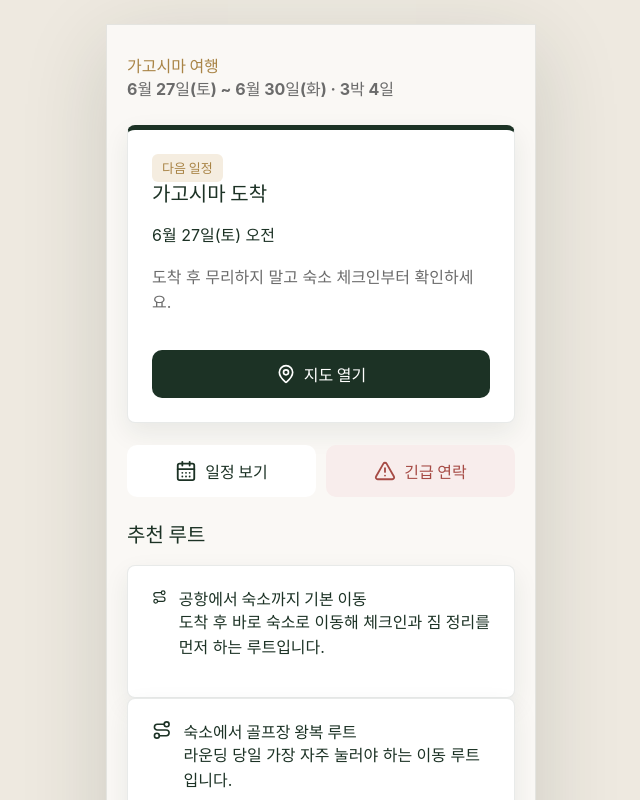
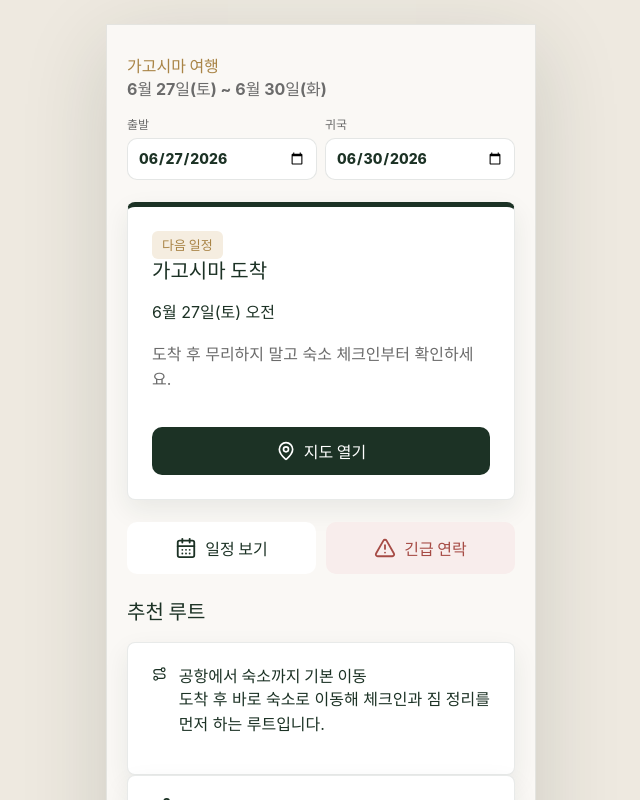
Before and after one commit to hjh6709/for_Kagoshima_travel, a React (Vite) app: page / in a window 1280 px wide. Shown: the top 800 px of the page, without its empty margins (319-959 px from the left). Built offline with nearby package versions, Linux system fonts and the light colour scheme; a web font is replaced by a local one.

Commit message:
feat: allow editing trip dates

```diff
--- a/src/App.tsx
+++ b/src/App.tsx
@@ -15,6 +15,10 @@ import { checklist, emergencies, places, routes, schedules, trip } from "./data/
 import type { ScheduleItem } from "./types/travel";
 
 type Tab = "today" | "schedule" | "map" | "concierge";
+type TripDates = {
+  startDate: string;
+  endDate: string;
+};
 
 const tabs: Array<{ id: Tab; label: string; icon: typeof Home }> = [
   { id: "today", label: "오늘", icon: Home },
@@ -72,14 +76,38 @@ function formatShortDate(dateStr: string): string {
   return `${date.getMonth() + 1}/${date.getDate()}(${days[date.getDay()]})`;
 }
 
-function calcTripNights(start: string, end: string): string {
-  const diff = Math.round((new Date(end).getTime() - new Date(start).getTime()) / 86400000);
-  return `${diff}박 ${diff + 1}일`;
+function getDateOffset(from: string, to: string): number {
+  return Math.round((new Date(`${to}T00:00:00`).getTime() - new Date(`${from}T00:00:00`).getTime()) / 86400000);
+}
+
+function shiftDate(baseDate: string, offset: number): string {
+  const date = new Date(`${baseDate}T00:00:00`);
+  date.setDate(date.getDate() + offset);
+  const year = date.getFullYear();
+  const month = `${date.getMonth() + 1}`.padStart(2, "0");
+  const day = `${date.getDate()}`.padStart(2, "0");
+  return `${year}-${month}-${day}`;
+}
+
+function isDateValue(value: unknown): value is string {
+  return typeof value === "string" && /^\d{4}-\d{2}-\d{2}$/.test(value);
+}
+
+function getSavedTripDates(): TripDates {
+  const fallback = { startDate: trip.startDate, endDate: trip.endDate };
+  const saved = window.localStorage.getItem("kagoshima-trip-dates");
+  try {
+    const parsed = saved ? JSON.parse(saved) : fallback;
+    return isDateValue(parsed.startDate) && isDateValue(parsed.endDate) ? parsed : fallback;
+  } catch {
+    return fallback;
+  }
 }
 
 function App() {
   const contentRef = useRef<HTMLDivElement>(null);
   const [activeTab, setActiveTab] = useState<Tab>("today");
+  const [tripDates, setTripDates] = useState<TripDates>(getSavedTripDates);
   const [selectedDate, setSelectedDate] = useState(schedules[0]?.date ?? trip.startDate);
   const [checkedItems, setCheckedItems] = useState<Record<string, boolean>>(() => {
     const saved = window.localStorage.getItem("kagoshima-checklist");
@@ -111,6 +139,20 @@ function App() {
     window.scrollTo({ top: 0 });
   }, [activeTab]);
 
+  function getDisplayDate(dateStr: string) {
+    return shiftDate(tripDates.startDate, getDateOffset(trip.startDate, dateStr));
+  }
+
+  function updateTripDate(field: "startDate" | "endDate", value: string) {
+    if (!value) return;
+    const next = { ...tripDates, [field]: value };
+    if (next.endDate < next.startDate) {
+      next.endDate = next.startDate;
+    }
+    setTripDates(next);
+    window.localStorage.setItem("kagoshima-trip-dates", JSON.stringify(next));
+  }
+
   function toggleCheck(id: string) {
     const next = { ...checkedItems, [id]: !checkedItems[id] };
     setCheckedItems(next);
@@ -126,9 +168,26 @@ function App() {
               <div className="trip-header">
                 <span className="eyebrow">가고시마 여행</span>
                 <p className="trip-dates">
-                  {formatKoreanDate(trip.startDate)} ~ {formatKoreanDate(trip.endDate)}
-                  &nbsp;·&nbsp;{calcTripNights(trip.startDate, trip.endDate)}
+                  {formatKoreanDate(tripDates.startDate)} ~ {formatKoreanDate(tripDates.endDate)}
                 </p>
+                <div className="date-form" aria-label="여행 날짜 변경">
+                  <label>
+                    출발
+                    <input
+                      type="date"
+                      value={tripDates.startDate}
+                      onChange={(event) => updateTripDate("startDate", event.target.value)}
+                    />
+                  </label>
+                  <label>
+                    귀국
+                    <input
+                      type="date"
+                      value={tripDates.endDate}
+                      onChange={(event) => updateTripDate("endDate", event.target.value)}
+                    />
+                  </label>
+                </div>
               </div>
 
               <article className="hero-card">
@@ -136,7 +195,7 @@ function App() {
                   <span className="pill">다음 일정</span>
                   <h2>{nextSchedule.title}</h2>
                   <p>
-                    {formatKoreanDate(nextSchedule.date)} {nextSchedule.time}
+                    {formatKoreanDate(getDisplayDate(nextSchedule.date))} {nextSchedule.time}
                   </p>
                   <p className="muted">{nextSchedule.parentMemo}</p>
                 </div>
@@ -187,7 +246,7 @@ function App() {
                     key={date}
                     onClick={() => setSelectedDate(date)}
                   >
-                    {formatShortDate(date)}
+                    {formatShortDate(getDisplayDate(date))}
                   </button>
                 ))}
               </div>
--- a/src/styles.css
+++ b/src/styles.css
@@ -76,6 +76,34 @@ button {
   margin-bottom: 0;
   color: var(--c-muted);
   font-weight: 700;
+}
+
+.date-form {
+  display: grid;
+  grid-template-columns: 1fr 1fr;
+  gap: 8px;
+  margin-top: 12px;
+}
+
+.date-form label {
+  display: grid;
+  gap: 6px;
+  color: var(--c-muted);
+  font-size: 12px;
+  font-weight: 800;
+}
+
+.date-form input {
+  width: 100%;
+  min-height: 42px;
+  border: 1px solid rgba(36, 48, 47, 0.12);
+  border-radius: 10px;
+  background: var(--c-surface);
+  color: var(--c-text);
+  font: inherit;
+  font-size: 14px;
+  font-weight: 800;
+  padding: 8px 10px;
 }
 
 .eyebrow {
```
